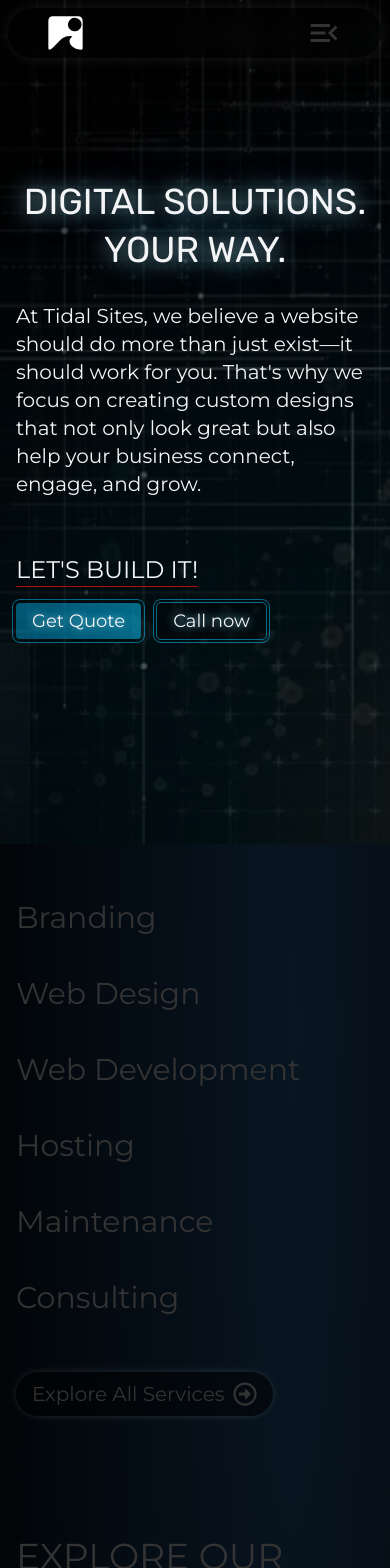
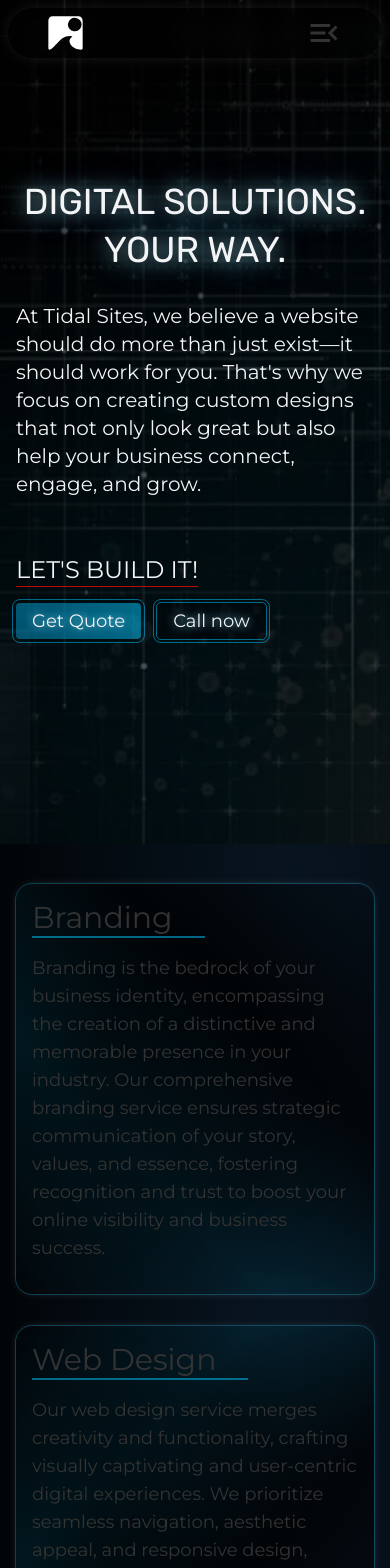
Before and after one commit to tidalsites/tidalsites, a Next.js app: page / in a window 390 px wide. Shown: the top 1568 px of the page. Built offline with nearby package versions, Linux system fonts and the light colour scheme.

Commit message:
Service section mobile redesign

```diff
--- a/components/Portfolio.tsx
+++ b/components/Portfolio.tsx
@@ -39,7 +39,7 @@ export const Portfolio = () => {
             </div>
 
             <Link
-              className=" mt-10 w-fit mx-auto rounded-full px-4 py-2 outline outline-1 outline-[rgba(0,200,255,.25)] bg-[rgba(0,0,0,.5)] backdrop-filter backdrop-blur-[5px] shadow-[0_0_20px_-10px_rgba(255,255,255,.125)] hover:text-shadow-[0_0_5px_#00c8ff] hover:bg-[rgba(0,200,255,.25)] hover:shadow-[0_0_20px_0px_rgba(0,200,255,.25)]"
+              className="transition-all  mt-10 w-fit mx-auto rounded-full px-4 hover:px-6 py-2 outline outline-1 outline-[rgba(0,200,255,.25)] bg-[rgba(0,0,0,.5)] backdrop-filter backdrop-blur-[5px] shadow-[0_0_20px_-10px_rgba(255,255,255,.125)] hover:text-shadow-[0_0_5px_#00c8ff] hover:bg-[rgba(0,200,255,.25)] hover:shadow-[0_0_20px_0px_rgba(0,200,255,.25)]"
               href="/portfolio"
             >
               View Full Portfolio
--- a/components/Services.tsx
+++ b/components/Services.tsx
@@ -101,14 +101,21 @@ export const Services: FC = () => {
     <section className="px-4 mb-20 relative isolate">
       <div className="max-w-page mx-auto py-10">
         <div className="grid lg:grid-cols-2 gap-4">
-          <ul className="text-3xl flex flex-col gap-2">
+          <ul className="text-3xl flex lg:flex-col justify-center flex-wrap gap-8 lg:gap-2 [&>*:nth-child(odd)]:lg:bg-none [&>*:nth-child(even)]:lg:bg-none [&>*:nth-child(odd)]:bg-[radial-gradient(rgba(0,0,0,.5)_40%,transparent_100%),linear-gradient(45deg,transparent,rgba(0,200,255,.125),rgba(0,0,0,.5),transparent)] [&>*:nth-child(even)]:bg-[radial-gradient(rgba(0,0,0,.5)_40%,transparent_100%),linear-gradient(135deg,transparent,rgba(0,200,255,.125),rgba(0,0,0,.5),transparent)]">
             {services.map((service) => (
+              <div
+                key={service}
+                className="w-fit lg:w-full px-4 sm:px-20 rounded-2xl lg:bg-transparent lg:bg-none shadow-[0_0_12px_-6px_rgba(255,255,255,.5)] lg:shadow-none outline-1 outline outline-[rgba(0,200,255,.25)] lg:outline-none"
+              >
                 <ServiceItem
-                key={service}
                   service={service}
                   active={service === activeService}
                   handleServiceClick={setActiveService}
                 />
+                <p className="xs:text-lg text-base max-w-[40ch] lg:hidden pb-8">
+                  {ServiceContent[service]}
+                </p>
+              </div>
             ))}
           </ul>
           <div className="hidden w-full h-full box-border p-4 rounded-lg lg:grid content-center bg-[radial-gradient(rgba(0,0,0,.5)_40%,transparent_100%)] shadow-[2px_2px_8px_0px_rgba(255,255,255,.125)]">
@@ -117,15 +124,14 @@ export const Services: FC = () => {
             </p>
           </div>
         </div>
+        <div className="mt-10 flex justify-center py-10">
           <Link
             href="/services"
-          className="transition-all lg:mx-auto group flex items-center gap-2 px-4 mt-10 text-xl shadow-[0_0_12px_-6px_rgba(255,255,255,.5)] w-fit py-2 rounded-full bg-[rgba(0,0,0,.5)] backdrop-filter backdrop-blur-[10px] hover:lg:bg-[rgba(0,0,0,.75)] hover:lg:px-6 hover:lg:shadow-[0_0_16px_-8px_rgba(255,255,255,.25)] lg:outline lg:outline-1 lg:outline-[rgba(0,200,255,.25)]"
+            className="transition-all w-fit rounded-full px-4 hover:px-6 py-2 outline outline-1 outline-[rgba(0,200,255,.25)] bg-[rgba(0,0,0,.5)] backdrop-filter backdrop-blur-[5px] shadow-[0_0_20px_-10px_rgba(255,255,255,.125)] hover:text-shadow-[0_0_5px_#00c8ff] hover:bg-[rgba(0,200,255,.25)] hover:shadow-[0_0_20px_0px_rgba(0,200,255,.25)]"
           >
-          <span className="group-hover:[text-shadow:_0_0px_8px_rgba(255,255,255,.5),0_0px_12px_rgba(0,200,255,.5)]">
             Explore All Services
-          </span>
-          <FaRegArrowAltCircleRight className="text-2xl group-hover:ml-2 transition-all" />
           </Link>
+        </div>
       </div>
     </section>
   );
@@ -158,8 +164,8 @@ const ServiceItem: FC<ServiceItemProps> = ({
       <p
         className={
           active
-            ? "lg:[text-shadow:_0_0px_8px_rgba(255,255,255,.5),0_0px_12px_rgba(0,200,255,.5)] lg:px-4"
-            : ""
+            ? "lg:[text-shadow:_0_0px_8px_rgba(255,255,255,.5),0_0px_12px_rgba(0,200,255,.5)] lg:px-4 border-b-2 border-[rgba(0,200,255,.5)] pr-8 lg:border-none"
+            : "border-b-2 border-[rgba(0,200,255,.5)] pr-8 lg:border-none"
         }
       >
         {service}
```
Lines whose indentation alone changed are shown as unchanged.
